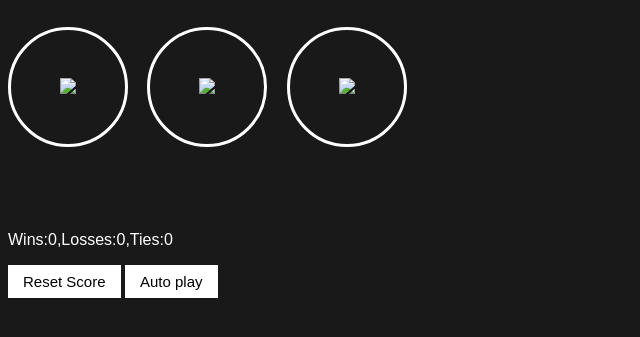
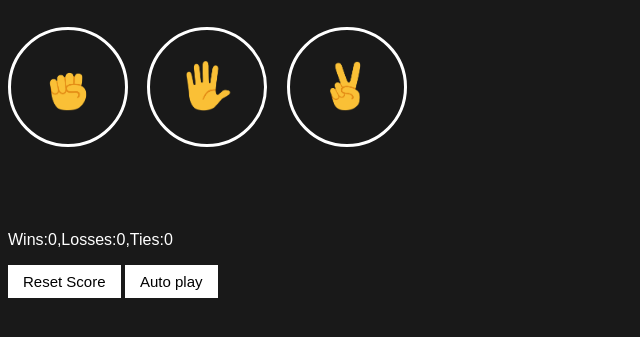
Before and after one commit to lidor7776/Rock-Paper-Scissors-game, a plain HTML site: page index.html in a window 1280 px wide. Shown: the part 67-404 px from the top of the page, without its empty margins (0-640 px from the left). Drawn offline with Linux system fonts and the light colour scheme; the site is published under a folder, as on GitHub Pages, so addresses that start at the root find nothing.

Commit message:
Fix image paths for GitHub Pages

```diff
--- a/index.html
+++ b/index.html
@@ -8,15 +8,15 @@
     <p class="title">Rock Paper Scissors</p>
 
     <button onclick="playGame('rock');" class="move-button">
-      <img src="/images/rock-emoji.png" class="move-icon" />
+      <img src="images/rock-emoji.png" class="move-icon" />
     </button>
 
     <button onclick="playGame('paper');" class="move-button">
-      <img src="/images/paper-emoji.png" class="move-icon" />
+      <img src="images/paper-emoji.png" class="move-icon" />
     </button>
 
     <button onclick="playGame('scissors');" class="move-button">
-      <img src="/images/scissors-emoji.png" class="move-icon" />
+      <img src="images/scissors-emoji.png" class="move-icon" />
     </button>
 
     <p class="js-result"></p>
```
